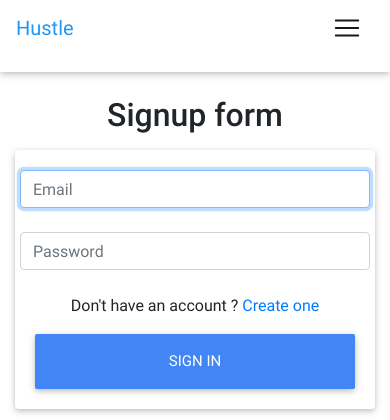
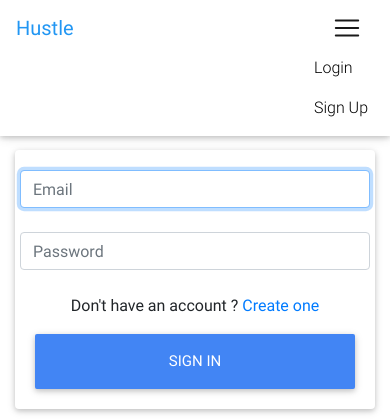
Before and after one commit to shubham1604/hustle_ecommerce, a Django app: page /accounts/login/?next=/checkout/ in a window 390 px wide, after a click that opens the changed part. Shown: the top 420 px of the page. Run offline with Django 3.2, Linux system fonts and the light colour scheme; some libraries are stand-ins or nearby versions.

Commit message:
login/signup navbar links in mobile fixed

```diff
--- a/templates/nav.html
+++ b/templates/nav.html
@@ -31,35 +31,35 @@
       </ul>
 
       <!-- Right -->
-      <ul class="navbar-nav nav-flex-icons" style = "float:right;">
+      <ul class="navbar-nav" style = "float:right;">
         {% if request.user.is_authenticated %}
         <li class="nav-item">
           <a class="nav-link waves-effect" href = "{% url 'order_summary' %}">
             <span class="badge red z-depth-1 mr-1"> {{ request.user|cart_item_count }} </span>
             <i class="fas fa-shopping-cart"></i>
-            <span class="clearfix d-none d-sm-inline-block"> Cart </span>
+            <span class="clearfix d-sm-inline-block"> Cart </span>
           </a>
         </li>
         <li class="nav-item">
           <a class="nav-link waves-effect" href="{% url 'order_history' %}">
-            <span class="clearfix d-none d-sm-inline-block"> Orders </span>
+            <span class="clearfix d-sm-inline-block"> Orders </span>
           </a>
         </li>
         <li class="nav-item">
           <a class="nav-link waves-effect" href = "{% url 'logout' %}">
-            <span class="clearfix d-none d-sm-inline-block"> Logout </span>
+            <span class="clearfix d-sm-inline-block"> Logout </span>
           </a>
         </li>
         {% else %}
         <li class="nav-item">
           <a class="nav-link waves-effect" href = "{% url 'login' %}">
-            <span class="clearfix d-none d-sm-inline-block"> Login </span>
+            <span class="clearfix  d-sm-inline-block"> Login </span>
           </a>
         </li>
 
         <li class="nav-item">
           <a class="nav-link waves-effect" href = "{% url 'register' %}">
-            <span class="clearfix d-none d-sm-inline-block"> Sign Up </span>
+            <span class="clearfix d-sm-inline-block"> Sign Up </span>
           </a>
         </li>
 
```
